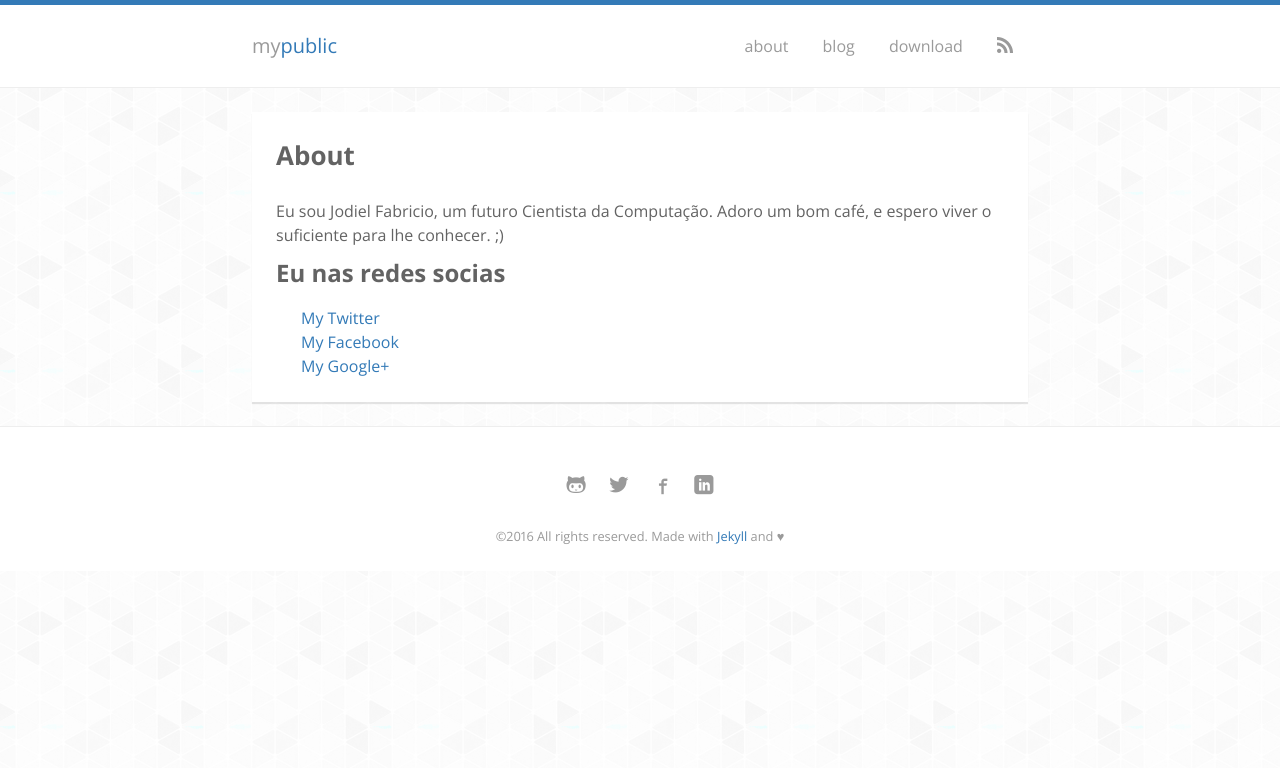
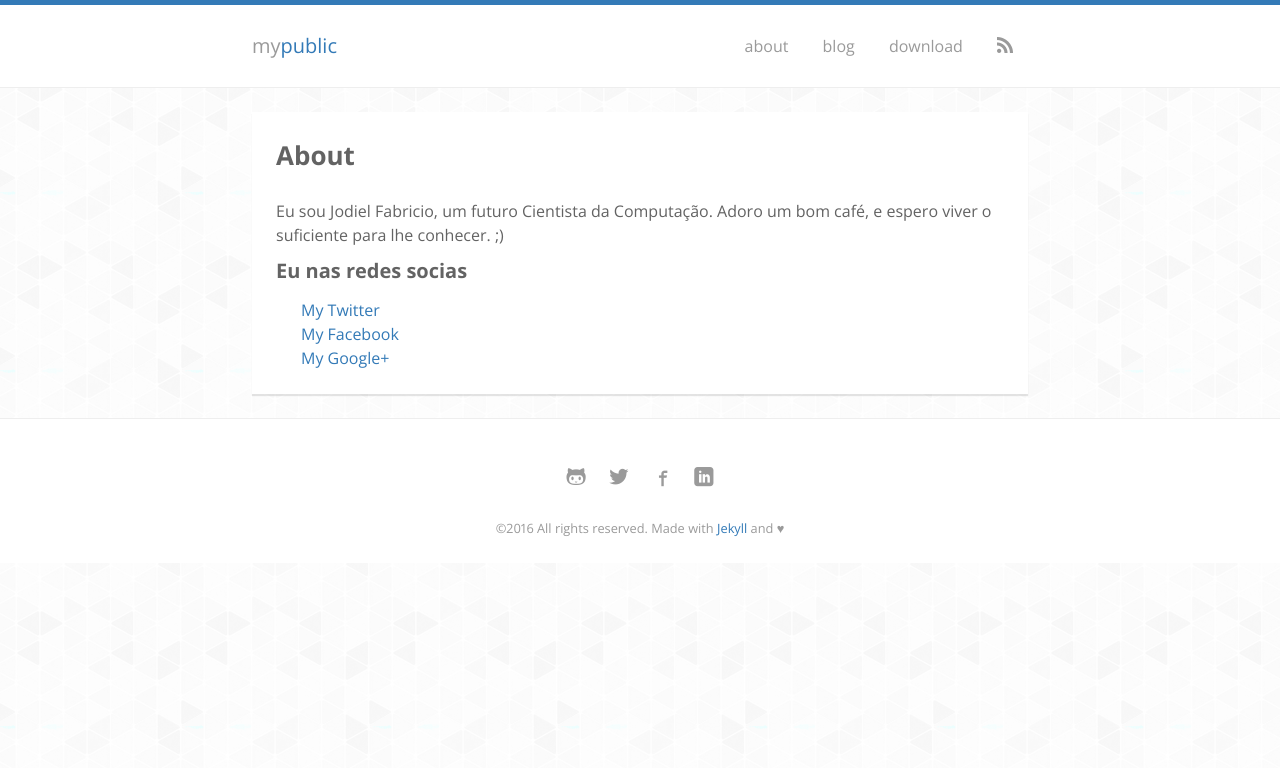
Before and after one commit to sjodiel/sjodiel.github.io, a Jekyll site: the page built from about.md, in a window 1280 px wide. Shown: the top 768 px of the page. Built offline with Jekyll 4.4.1, drawn with Linux system fonts in a browser that asks for light colours; nearby versions of some CDN libraries; some web fonts are replaced.

```diff
--- a/about.md
+++ b/about.md
@@ -8,7 +8,7 @@ permalink: /about/
 Eu sou Jodiel Fabricio, um futuro Cientista da Computação.
 Adoro um bom café, e espero viver o suficiente para lhe conhecer. ;)
 
-### Eu nas redes socias
+#### Eu nas redes socias
 
 - [My Twitter](https://twitter.com/sjodiel)
 - [My Facebook](https://facebook.com/sjodiel)
```
